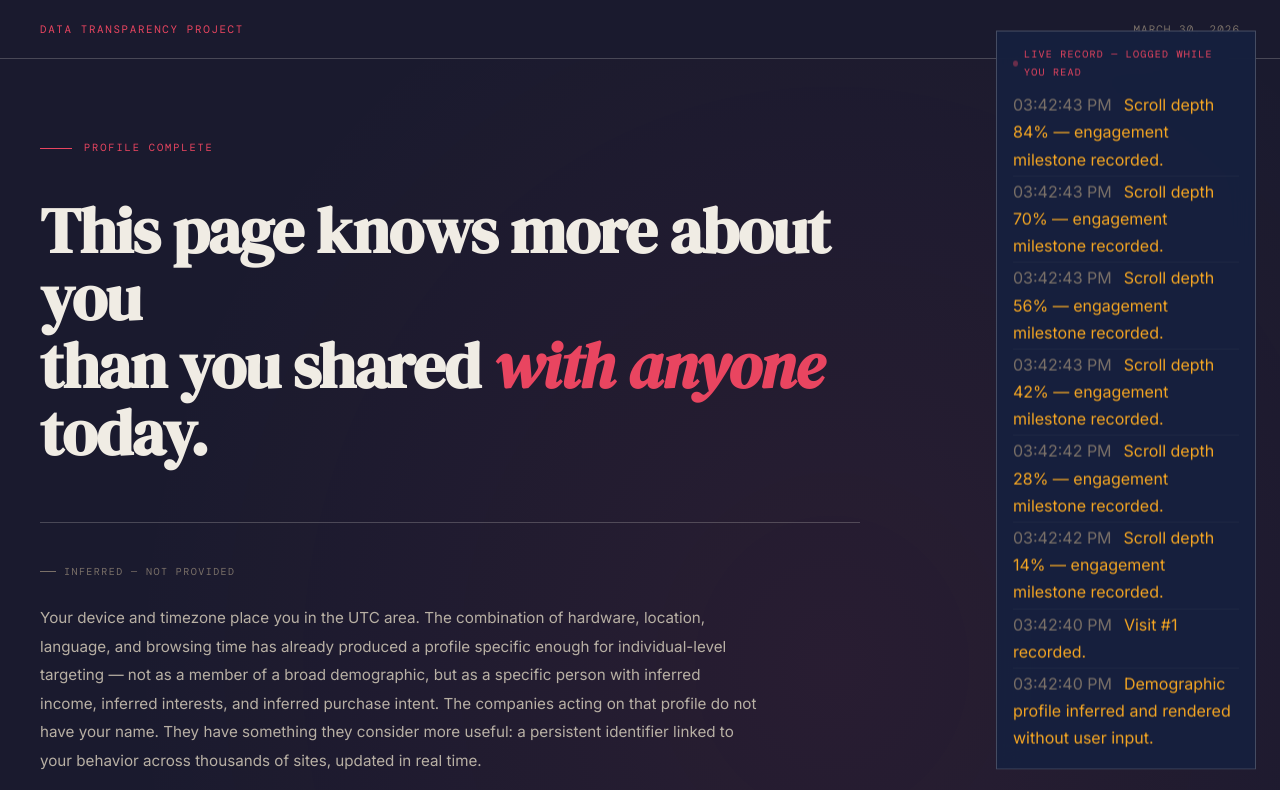
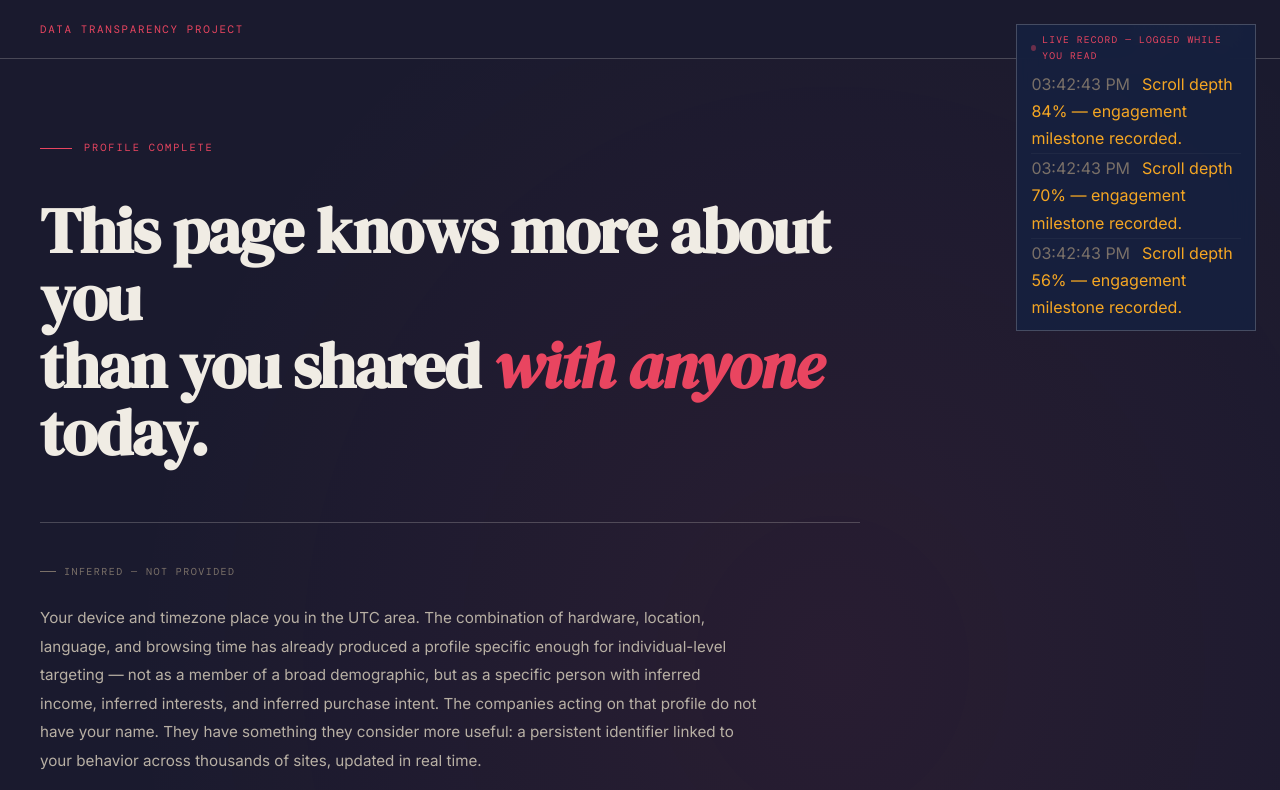
Before and after one commit to pmartin5-gif/data-transparency, a plain HTML site: page index.html in a window 1280 px wide. Shown: the top 790 px of the page. Drawn offline with nearby package versions, Linux system fonts and the light colour scheme.

Commit message:
Resize and reposition live log panel to top-right corner
Makes the panel more compact (67% height reduction, 3 entries max)
and moves it to the top-right corner to reduce content obstruction.

Co-Authored-By: Claude Sonnet 4.6 <noreply@anthropic.com>

```diff
--- a/index.html
+++ b/index.html
@@ -17,10 +17,11 @@ html,body{background:var(--bg);color:var(--ink);font-family:'Inter',sans-serif;o
 .masthead{padding:1.25rem 2.5rem;border-bottom:1px solid var(--rule-strong);display:flex;justify-content:space-between;align-items:center;font-family:'DM Mono',monospace;font-size:0.68rem;letter-spacing:0.1em;text-transform:uppercase;color:var(--ink-muted)}
 .masthead-brand{color:var(--accent);letter-spacing:0.15em}
 
-#livePanel{position:fixed;right:1.5rem;top:50%;transform:translateY(-50%);z-index:100;width:260px;background:rgba(22,33,62,0.97);border:1px solid var(--rule-strong);backdrop-filter:blur(12px);-webkit-backdrop-filter:blur(12px);padding:0.9rem 1rem}
-#livePanel .live-tag{margin-bottom:0.6rem}
-#livePanelLog .log-line{padding:2px 0;border-bottom:1px solid rgba(240,236,228,0.04)}
+#livePanel{position:fixed;top:1.5rem;right:1.5rem;z-index:100;width:240px;background:rgba(22,33,62,0.97);border:1px solid var(--rule-strong);backdrop-filter:blur(12px);-webkit-backdrop-filter:blur(12px);padding:0.45rem 0.9rem 0.5rem}
+#livePanel .live-tag{margin-bottom:0.3rem;font-size:0.6rem}
+#livePanelLog .log-line{padding:1px 0;border-bottom:1px solid rgba(240,236,228,0.04)}
 #livePanelLog .log-line:last-child{border-bottom:none}
+@media(max-width:600px){#livePanel{width:180px;top:1rem;right:1rem;padding:0.4rem 0.75rem}}
 
 .hero{min-height:96vh;display:flex;flex-direction:column;justify-content:center;padding:5rem 2.5rem;border-bottom:1px solid var(--rule-strong);background:radial-gradient(ellipse at 65% 40%,rgba(233,69,96,0.07) 0%,transparent 60%)}
 .hero-eyebrow{font-family:'DM Mono',monospace;font-size:0.65rem;letter-spacing:0.18em;text-transform:uppercase;color:var(--accent);margin-bottom:2.5rem;display:flex;align-items:center;gap:0.75rem}
@@ -563,7 +564,7 @@ const events = [];
 function log(t) {
   const ts = new Date().toLocaleTimeString([],{hour:'2-digit',minute:'2-digit',second:'2-digit'});
   events.unshift({ts,t});
-  logEl.innerHTML = events.slice(0,8).map(e =>
+  logEl.innerHTML = events.slice(0,3).map(e =>
     `<div class="log-line"><span class="log-t">${e.ts}</span><span class="log-e">${e.t}</span></div>`
   ).join('');
 }
```
